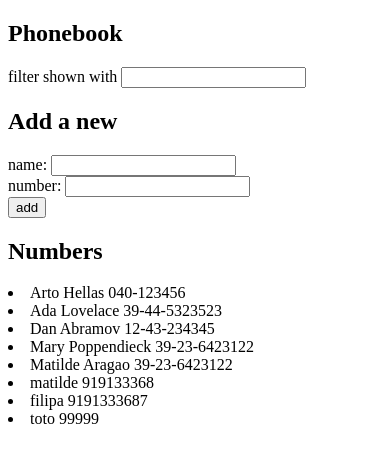
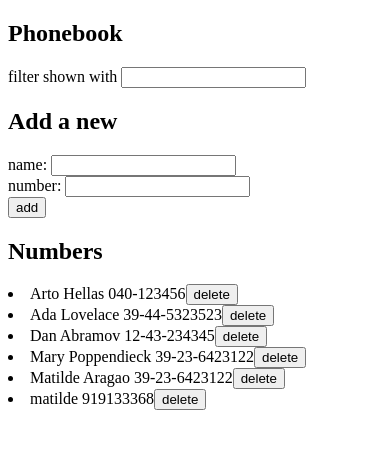
Before and after one commit to matildehomem/full-stack-open-2020, a React (Create React App) app in the folder part2/phonebook/: page / in a window 390 px wide. Shown: the top 462 px of the page. Built offline with nearby package versions, Linux system fonts and the light colour scheme; data requests are answered from the project's data file.

Commit message:
phonebook step9

```diff
--- a/part2/phonebook/db.json
+++ b/part2/phonebook/db.json
@@ -29,16 +29,6 @@
       "name": "matilde",
       "number": "919133368",
       "id": 6
-    },
-    {
-      "name": "filipa",
-      "number": "9191333687",
-      "id": 7
-    },
-    {
-      "name": "toto",
-      "number": "99999",
-      "id": 8
     }
   ]
 }
--- a/part2/phonebook/src/App.js
+++ b/part2/phonebook/src/App.js
@@ -4,8 +4,7 @@ import Filter from './components/Filter';
 import PersonForm from './components/PersonForm';
 import Persons from './components/Persons';
 
-import phonebookService from './services/phonebook'
-
+import phonebookService from './services/phonebook';
 
 const App = () => {
   const [persons, setPersons] = useState([]);
@@ -13,13 +12,9 @@ const App = () => {
   const [newNumber, setNewNumber] = useState('');
   const [nameToFilter, setNameToFilter] = useState('');
 
-
-  useEffect(()=>{
-    phonebookService
-    .getAll()
-    .then(res => setPersons(res))
-
-  }, [])
+  useEffect(() => {
+    phonebookService.getAll().then((res) => setPersons(res));
+  }, []);
 
   const handleNameChange = (event) => {
     setNewName(event.target.value);
@@ -40,17 +35,12 @@ const App = () => {
       number: newNumber,
     };
 
-    phonebookService
-    .create(newPerson)
-    .then(res => {
-
-    setPersons(persons.concat(res));
-    setNewName('');
-    setNewNumber('');
-    }
-    )
+    phonebookService.create(newPerson).then((res) => {
+      setPersons(persons.concat(res));
+      setNewName('');
+      setNewNumber('');
+    });
   };
-
 
   const handleFilter = (e) => {
     setNameToFilter(e.target.value);
@@ -61,6 +51,14 @@ const App = () => {
         person.name.toLowerCase().includes(nameToFilter.toLowerCase()),
       )
     : persons;
+
+  const handleDelete = (id) => {
+    const newPersons = persons.filter((person) => id !== person.id);
+    const personToDelete = persons.find(person => person.id === id)
+
+    const answer = window.confirm(`Delete ${personToDelete.name}?`)
+    if(answer) phonebookService.deletePerson(id).then((res) => setPersons(newPersons));
+  };
 
   return (
     <div>
@@ -76,7 +74,7 @@ const App = () => {
       />
 
       <h2>Numbers</h2>
-      <Persons personsFiltered={personsFiltered} />
+      <Persons personsFiltered={personsFiltered} deletePerson={handleDelete} />
     </div>
   );
 };
--- a/part2/phonebook/src/components/Persons.js
+++ b/part2/phonebook/src/components/Persons.js
@@ -1,9 +1,10 @@
 import React from 'react';
 
-const Persons = ({ personsFiltered }) =>
+const Persons = ({ personsFiltered, deletePerson }) =>
   personsFiltered.map((person, i) => (
     <li key={i}>
       {person.name} {person.number}
+      <button onClick={()=>deletePerson(person.id)}>delete</button>
     </li>
   ));
 
--- a/part2/phonebook/src/services/phonebook.js
+++ b/part2/phonebook/src/services/phonebook.js
@@ -10,5 +10,9 @@ const create = (newObject) => {
     const request = axios.post(baseUrl, newObject);
     return request.then((response) => response.data);
   };
+const deletePerson = (id, newObject) => {
+    const request = axios.delete(`${baseUrl}/${id}`, newObject);
+    return request.then((response) => response.data);
+  };
 
-export default { getAll, create};
+export default { getAll, create, deletePerson};
```
